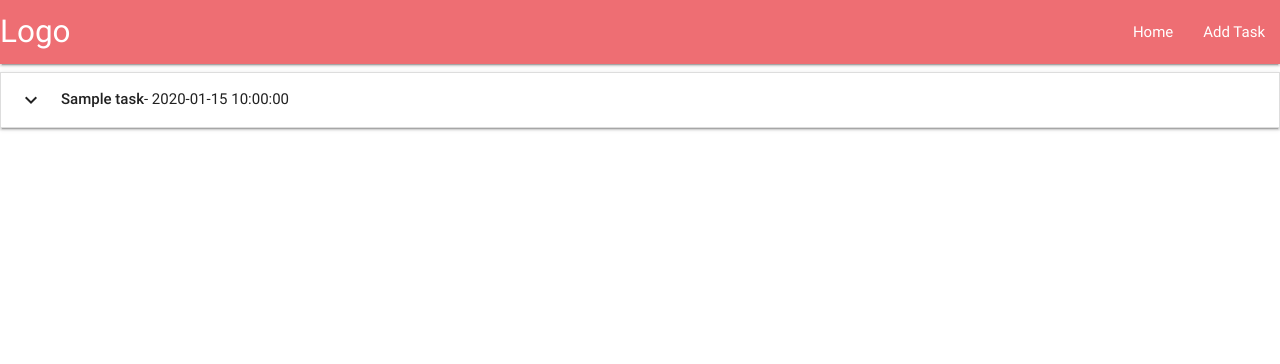
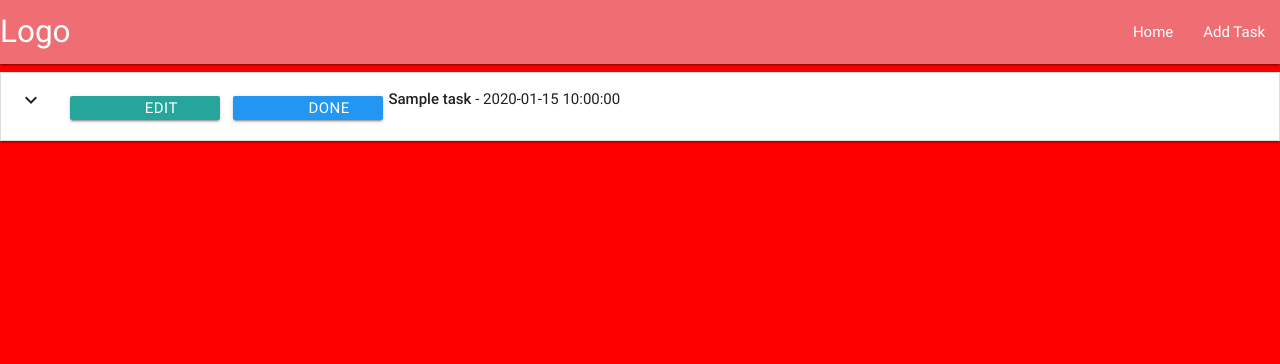
Before and after one commit to jamiebird119/task_manager, a Flask app: page / in a window 1280 px wide. Shown: the top 364 px of the page. Run offline with Flask 2, Linux system fonts and the light colour scheme; a database or web service that is not in the repository returns one stand-in record (values such as "Sample title"); some libraries are stand-ins or nearby versions.

Commit message:
Added custom css for button elements

```diff
--- /dev/null
+++ b/static/css/style.css
@@ -0,0 +1,11 @@
+.btn_small{
+    height: 24px;
+    width:60px;
+    line-height:24px;
+    margin: 5px 5px;
+    padding: 0 5rem;
+}
+
+body{
+    background-color: red;
+}
--- a/templates/base.html
+++ b/templates/base.html
@@ -12,6 +12,7 @@
       rel="stylesheet"
       href="https://cdnjs.cloudflare.com/ajax/libs/materialize/0.100.2/css/materialize.min.css"
     />
+    <link rel="stylesheet" href="{{ url_for('static', filename='css/style.css') }}" />
   </head>
 
   <body>
--- a/templates/tasks.html
+++ b/templates/tasks.html
@@ -3,10 +3,21 @@
   {% for task in tasks %}
   <li>
     <div class="collapsible-header">
-      <i class="material-icons">expand_more</i> <strong>{{task.task_name}} </strong> -
-      {{task.due_date}}
+      <div class="col s3">
+        <i class="material-icons">expand_more</i>
+        <a class="waves-effect waves-light btn btn_small">Edit</a>
+        <a class="waves-effect waves-light btn btn_small blue">Done</a>
+      </div>
+      <div class="col s9">
+        <strong>{{task.task_name}} </strong> - {{task.due_date}}
+      </div>
     </div>
-    <div class="collapsible-body"><span>Category: {{task.category_name}} <br>{{task.task_description}} <br> Is urgent?  {{task.is_urgent}}</span></div>
+    <div class="collapsible-body">
+      <span
+        >Category: {{task.category_name}} <br />{{task.task_description}} <br />
+        Is urgent? {{task.is_urgent}}</span
+      >
+    </div>
   </li>
   {% endfor %}
 </ul>
```
